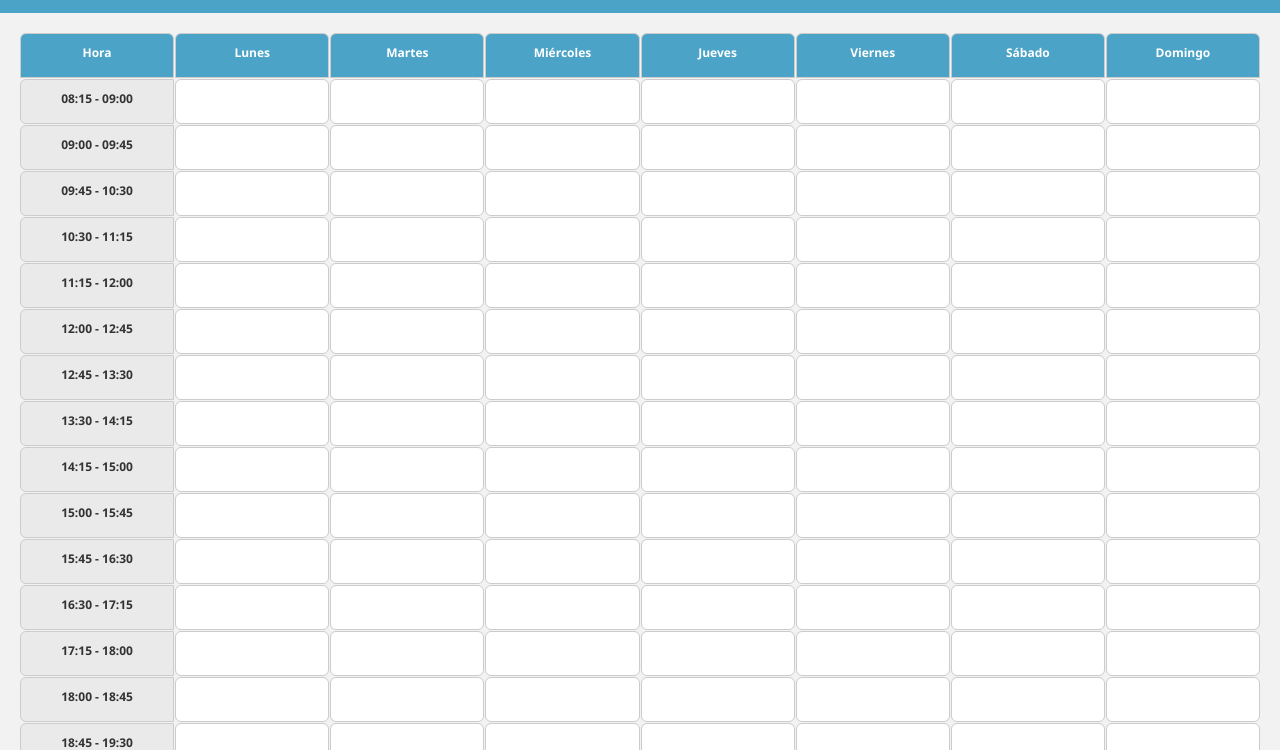
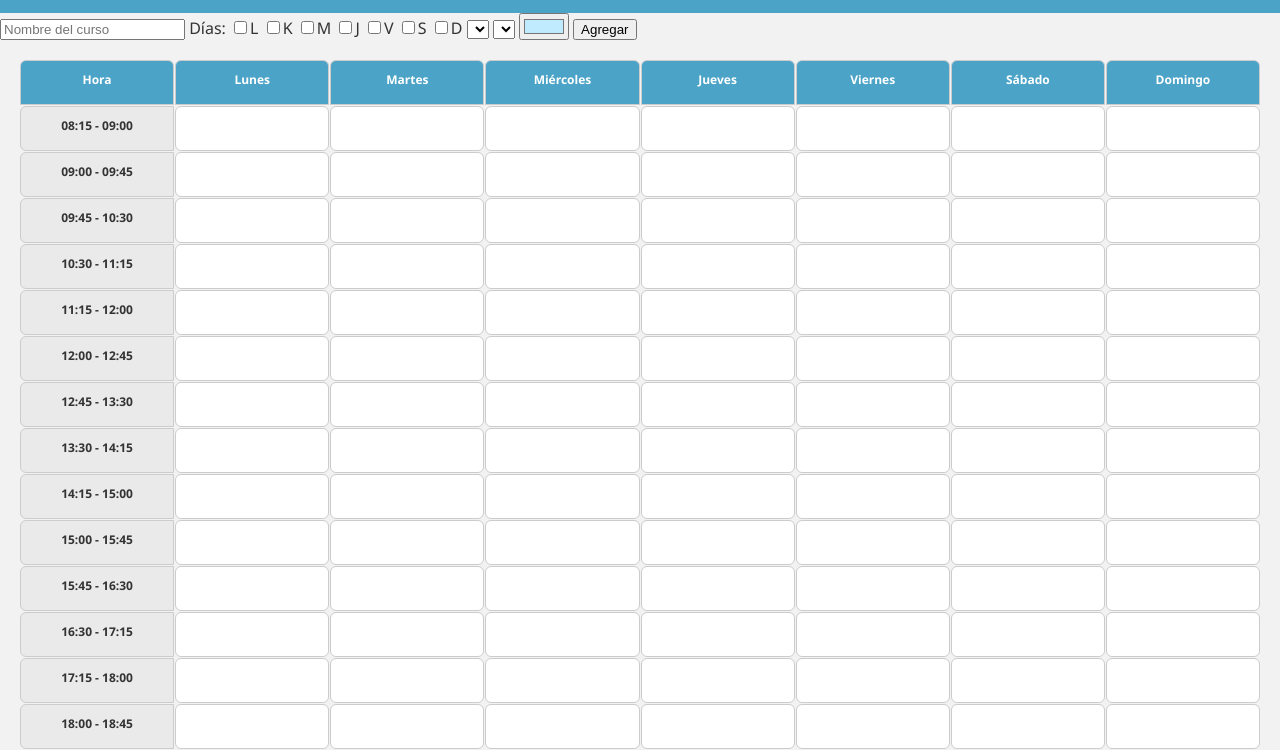
Before and after one commit to fabsd1/Generador-de-horarios-esan, a plain HTML site: page index.html in a window 1280 px wide. Shown: the part 50-800 px from the top of the page. Drawn offline with Linux system fonts and the light colour scheme.

Commit message:
Update index.html

```diff
--- a/index.html
+++ b/index.html
@@ -7,14 +7,23 @@
   <link rel="stylesheet" href="style.css" />
 </head>
 <body>
-  <header>
-    <h1>Generador de Horarios ESAN</h1>
-  </header>
-
-  <main>
-    <div id="horario"></div>
-  </main>
-
+  <h1>Generador de Horarios ESAN</h1>
+  <form id="formulario">
+    <input type="text" id="nombreCurso" placeholder="Nombre del curso" required />
+    <label>Días:</label>
+    <label><input type="checkbox" value="Lunes">L</label>
+    <label><input type="checkbox" value="Martes">K</label>
+    <label><input type="checkbox" value="Miércoles">M</label>
+    <label><input type="checkbox" value="Jueves">J</label>
+    <label><input type="checkbox" value="Viernes">V</label>
+    <label><input type="checkbox" value="Sábado">S</label>
+    <label><input type="checkbox" value="Domingo">D</label>
+    <select id="desde"></select>
+    <select id="hasta"></select>
+    <input type="color" id="color" value="#c0ebff">
+    <button type="submit">Agregar</button>
+  </form>
+  <div id="horario"></div>
   <script src="script.js"></script>
 </body>
 </html>
```
